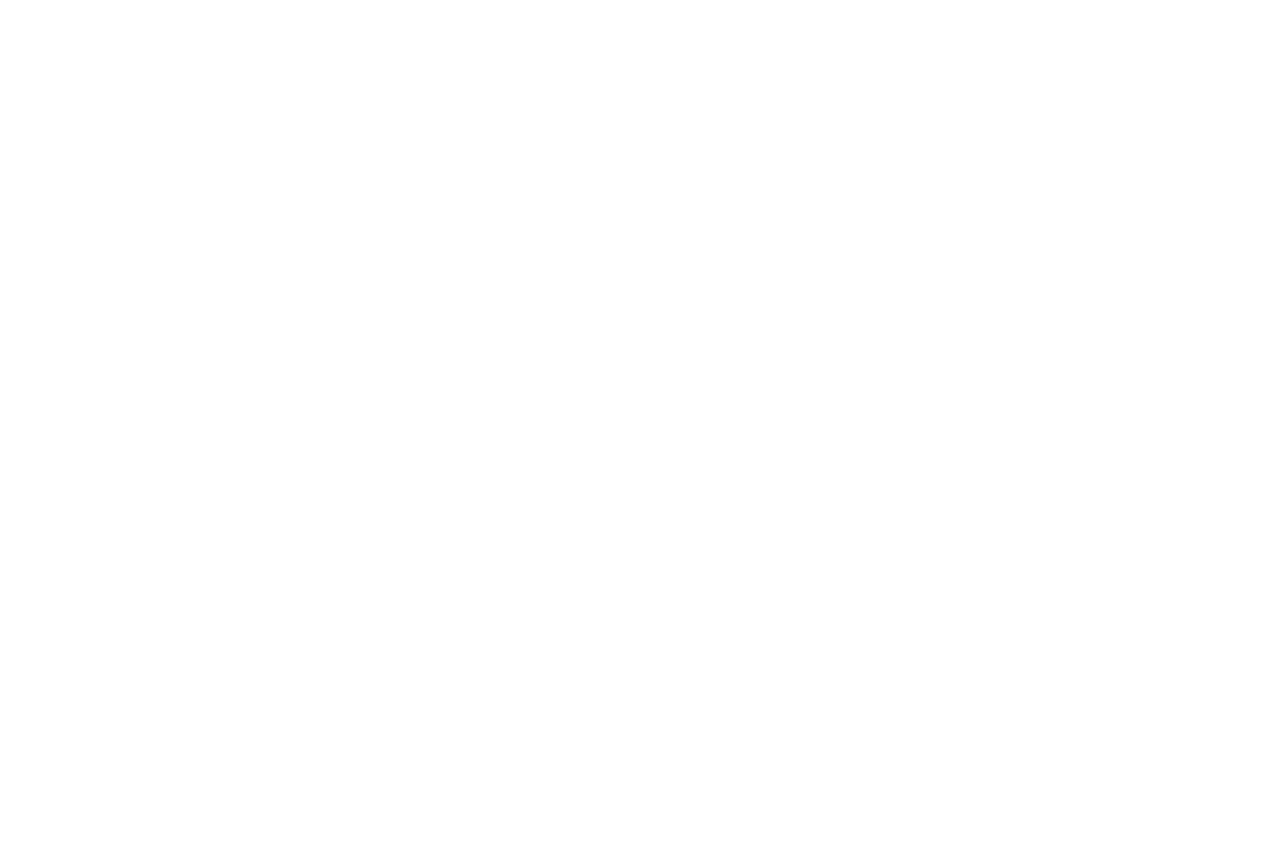
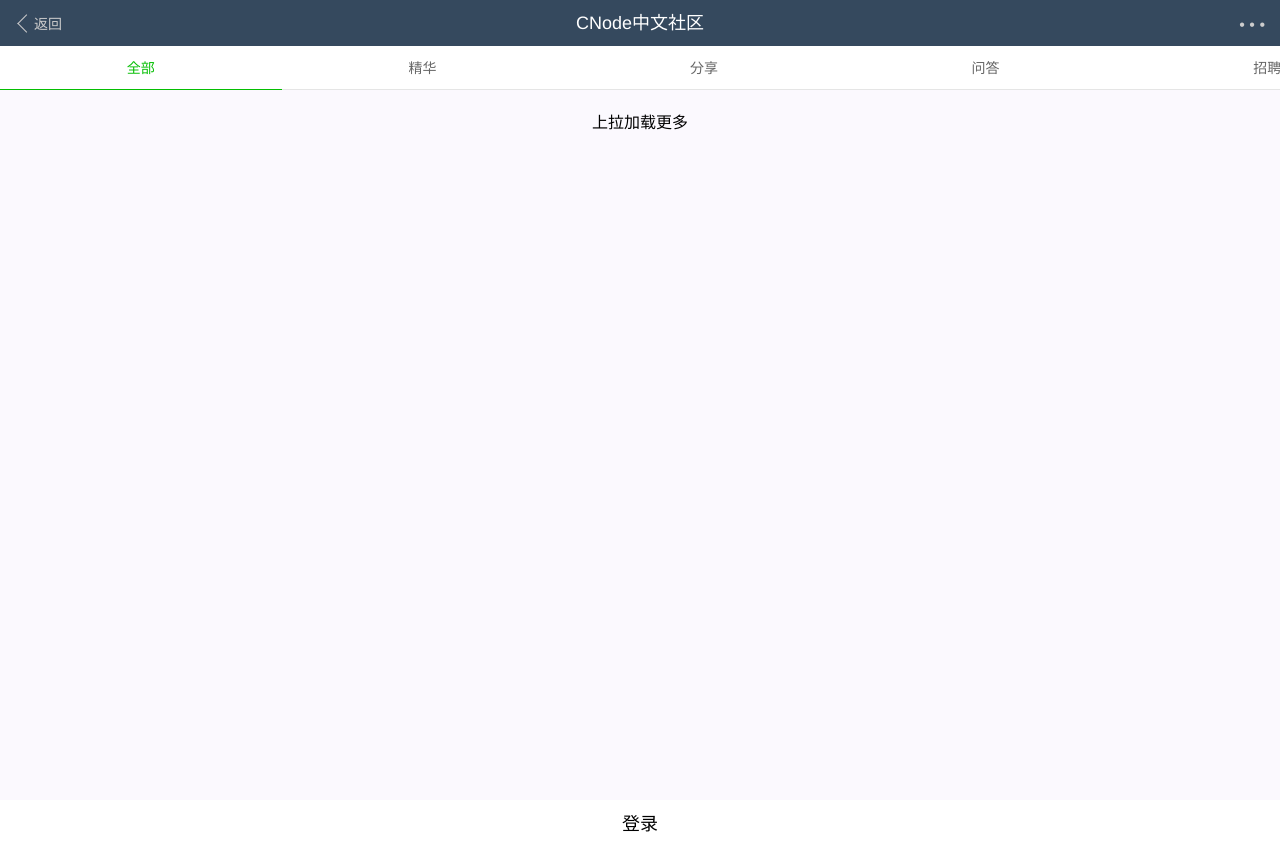
Before and after one commit to chentao6/cnode, a plain HTML site: page index.html in a window 1280 px wide. Before the commit the page ends 800 px from the top, so only its background shows below. Drawn offline with Linux system fonts and the light colour scheme; the site is published under a folder, as on GitHub Pages, so addresses that start at the root find nothing; no server answers.

Commit message:
Add files via upload

```diff
--- a/index.html
+++ b/index.html
@@ -1 +1 @@
-<!DOCTYPE html><html><head><meta charset=utf-8><meta name=viewport content="width=device-width,initial-scale=1,user-scalable=0"><title>cnode-pro</title><link href=/static/css/app.5840559cfed1f150a2ef7407da3d2326.css rel=stylesheet></head><body><div id=app-box></div><script type=text/javascript src=/static/js/manifest.2ae2e69a05c33dfc65f8.js></script><script type=text/javascript src=/static/js/vendor.21021936a9600169f1a3.js></script><script type=text/javascript src=/static/js/app.108d39c3f964a887e6da.js></script></body></html>
+<!DOCTYPE html><html><head><meta charset=utf-8><meta name=viewport content="width=device-width,initial-scale=1,user-scalable=0"><title>cnode-pro</title><link href=./static/css/app.5840559cfed1f150a2ef7407da3d2326.css rel=stylesheet></head><body><div id=app-box></div><script type=text/javascript src=./static/js/manifest.2ae2e69a05c33dfc65f8.js></script><script type=text/javascript src=./static/js/vendor.21021936a9600169f1a3.js></script><script type=text/javascript src=./static/js/app.108d39c3f964a887e6da.js></script></body></html>
```
